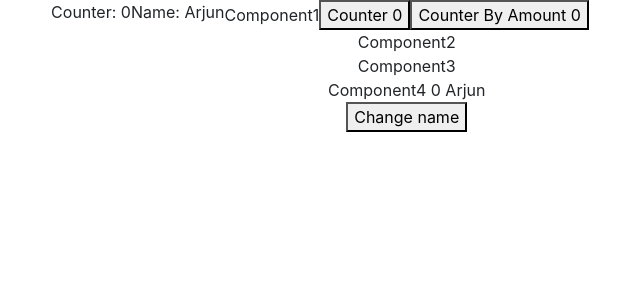
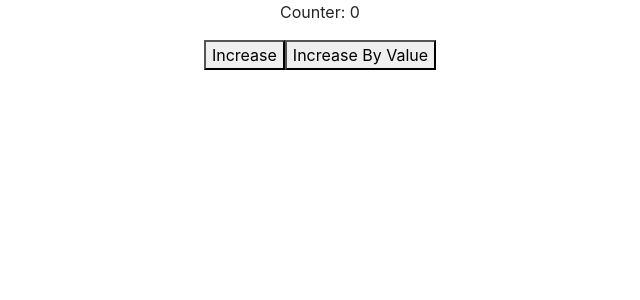
Before and after one commit to vrittech/Full-Stack-MERN-Diploma-Course-02, a React (Create React App) app in the folder reactjs/: page / in a window 1280 px wide. Shown: the top 300 px of the page, without its empty margins (320-960 px from the left). Built offline with nearby package versions, Linux system fonts and the light colour scheme.

Commit message:
context and useReducer

```diff
--- a/reactjs/src/App.js
+++ b/reactjs/src/App.js
@@ -1,14 +1,15 @@
 import { useSelector } from "react-redux";
 import "./App.css";
 import Component1 from "./components/mutilevel/Component1";
+import Component4 from "./components/mutilevel/Component4";
 
 function App() {
   const { name, counter } = useSelector((state) => state.app);
   return (
     <div className="App">
-      <p>Counter: {counter}</p>
-      <p>Name: {name}</p>
-      <Component1 />
+      {/* <p>Counter: {counter}</p>
+      <p>Name: {name}</p> */}
+      <Component4 />
 
       {/* <Routes>
         <Route path="" element={<PostHome />} />
--- a/reactjs/src/components/mutilevel/Component1.js
+++ b/reactjs/src/components/mutilevel/Component1.js
@@ -1,20 +1,55 @@
-import React from "react";
+import axios from "axios";
+import React, { useEffect } from "react";
 import { useDispatch, useSelector } from "react-redux";
-import { increment, incrementByAmount } from "../../redux/appSlice";
+import AppContext from "../../context/AppContext";
+import { increment, incrementByAmount, setTodos } from "../../redux/appSlice";
 import Component2 from "./Component2";
+import Component3 from "./Component3";
+import Component4 from "./Component4";
 
 export default function Component1() {
   const counter = useSelector((state) => state.app.counter);
 
   const dispatch = useDispatch();
+
+  const getTodos = () => {
+    axios
+      .get("https://jsonplaceholder.typicode.com/todos/")
+      .then((success) => {
+        dispatch(setTodos(success.data));
+      })
+      .catch((error) => {
+        console.log(error);
+      });
+  };
+
+  const getTodosData = async () => {
+    const response = await axios.get(
+      "https://jsonplaceholder.typicode.com/todos/"
+    );
+    dispatch(setTodos(response.data));
+  };
+
+  useEffect(() => {
+    getTodosData();
+  }, []);
   return (
     <div>
-      Component1
+      <AppContext.Provider
+        value={{
+          name: "Ram",
+          todos: [{ id: 1, title: "Hello" }],
+        }}
+      >
+        <Component3 />
+        <Component4 />
+      </AppContext.Provider>
+      {/* Component1
       <button onClick={() => dispatch(increment())}>Counter {counter}</button>
       <button onClick={() => dispatch(incrementByAmount(3))}>
         Counter By Amount {counter}
-      </button>
-      <Component2 />
+      </button> */}
+      {/* <Component2 /> */}
     </div>
   );
 }
--- a/reactjs/src/components/mutilevel/Component2.js
+++ b/reactjs/src/components/mutilevel/Component2.js
@@ -1,10 +1,15 @@
 import React from "react";
+import { useSelector } from "react-redux";
 import Component3 from "./Component3";
 
 export default function Component2() {
+  const { todos } = useSelector((state) => state.app);
   return (
     <div>
       Component2
+      {todos.map((todo) => (
+        <p key={todo.id}>{todo.title}</p>
+      ))}
       <Component3 />
     </div>
   );
--- a/reactjs/src/components/mutilevel/Component3.js
+++ b/reactjs/src/components/mutilevel/Component3.js
@@ -1,11 +1,26 @@
-import React from "react";
+import React, { Component, useContext } from "react";
+import AppContext from "../../context/AppContext";
 import Component4 from "./Component4";
 
+// class Component3 extends Component {
+//   render() {
+//     return (
+//       <AppContext.Consumer>
+//         {(data) => {
+//           return <p>Good morning, {data.name}</p>;
+//         }}
+//       </AppContext.Consumer>
+//     );
+//   }
+// }
+// export default Component3;
+
 export default function Component3() {
+  const data = useContext(AppContext);
+  console.log(data);
   return (
     <div>
-      Component3
-      <Component4 />
+      <p>Good morning, {data.name}</p>
     </div>
   );
 }
--- a/reactjs/src/components/mutilevel/Component4.js
+++ b/reactjs/src/components/mutilevel/Component4.js
@@ -1,15 +1,34 @@
-import React from "react";
-import { useDispatch, useSelector } from "react-redux";
-import { changeName } from "../../redux/appSlice";
+import React, { useReducer } from "react";
+import AppContext from "../../context/AppContext";
+import Component5 from "./Component5";
+
+const initialState = {
+  counter: 0,
+};
+
+function reducer(state, action) {
+  switch (action.type) {
+    case "increase":
+      return {
+        counter: state.counter + 1,
+      };
+
+    case "increaseByValue":
+      console.log(action);
+      return {
+        counter: state.counter + action.payload,
+      };
+
+    default:
+      break;
+  }
+}
 
 export default function Component4() {
-  const { name, counter } = useSelector((state) => state.app);
-  const dispatch = useDispatch();
+  const [state, dispatch] = useReducer(reducer, initialState);
   return (
-    <div>
-      Component4 {counter} {name}
-      <br />
-      <button onClick={() => dispatch(changeName())}>Change name</button>
-    </div>
+    <AppContext.Provider value={{ state, dispatch }}>
+      <Component5 />
+    </AppContext.Provider>
   );
 }
--- /dev/null
+++ b/reactjs/src/components/mutilevel/Component5.js
@@ -0,0 +1,30 @@
+import React, { useContext } from "react";
+import AppContext from "../../context/AppContext";
+
+export default function Component5() {
+  const { state, dispatch } = useContext(AppContext);
+  return (
+    <div>
+      <p>Counter: {state.counter}</p>
+      <button
+        onClick={() =>
+          dispatch({
+            type: "increase",
+          })
+        }
+      >
+        Increase
+      </button>
+      <button
+        onClick={() =>
+          dispatch({
+            type: "increaseByValue",
+            payload: 2,
+          })
+        }
+      >
+        Increase By Value
+      </button>
+    </div>
+  );
+}
--- /dev/null
+++ b/reactjs/src/context/AppContext.js
@@ -0,0 +1,5 @@
+import { createContext } from "react";
+
+const AppContext = createContext();
+
+export default AppContext;
--- a/reactjs/src/redux/appSlice.js
+++ b/reactjs/src/redux/appSlice.js
@@ -3,6 +3,7 @@ import { createSlice } from "@reduxjs/toolkit";
 const initialState = {
   counter: 0,
   name: "Arjun",
+  todos: [],
 };
 
 export const appSlice = createSlice({
@@ -26,11 +27,14 @@ export const appSlice = createSlice({
     changeName: (state) => {
       state.name = "Shyam";
     },
+    setTodos: (state, action) => {
+      state.todos = action.payload;
+    },
   },
 });
 
 // Action creators are generated for each case reducer function
-export const { increment, decrement, incrementByAmount, changeName } =
+export const { increment, decrement, incrementByAmount, changeName, setTodos } =
   appSlice.actions;
 
 export default appSlice.reducer;
--- a/reactjs/src/store.js
+++ b/reactjs/src/store.js
@@ -5,4 +5,5 @@ export const store = configureStore({
   reducer: {
     app: appSlice,
   },
+  devTools: true,
 });
```
